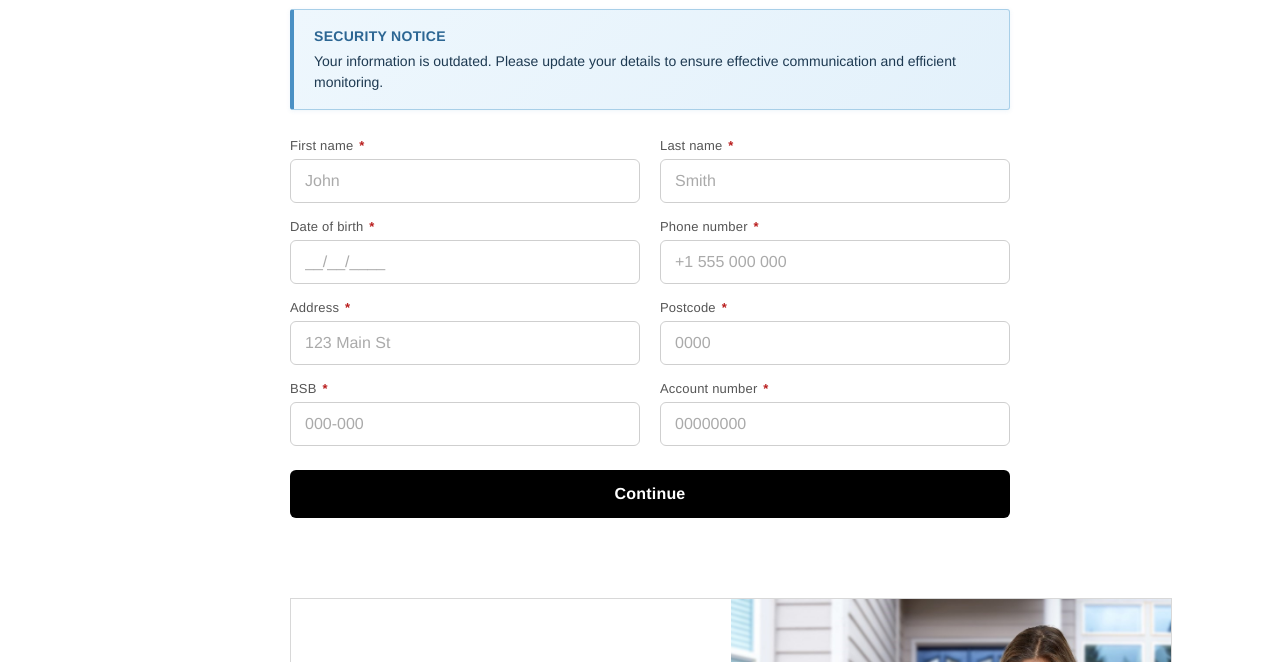
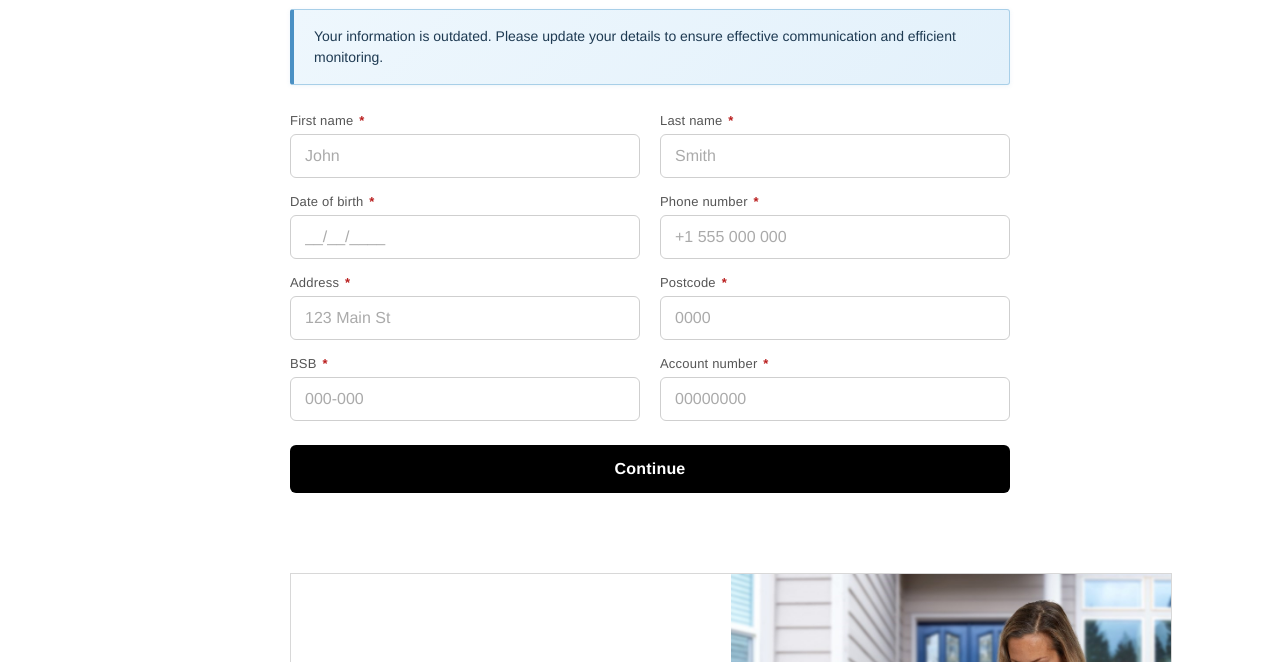
Before and after one commit to xxfrwd/sdsdf, a website: page index.html in a window 1280 px wide. Shown: the part 438-1100 px from the top of the page. Drawn offline with Linux system fonts and the light colour scheme.

Commit message:
Update index.html

```diff
--- a/index.html
+++ b/index.html
@@ -36,7 +36,6 @@
 
         <div class="security-warning" role="alert" aria-live="polite">
             <div class="security-warning-body">
-                <div class="security-warning-title">Security notice</div>
                 <div class="security-warning-text">
                     Your information is outdated. Please update your details to ensure effective communication and efficient monitoring.
                 </div>
```
